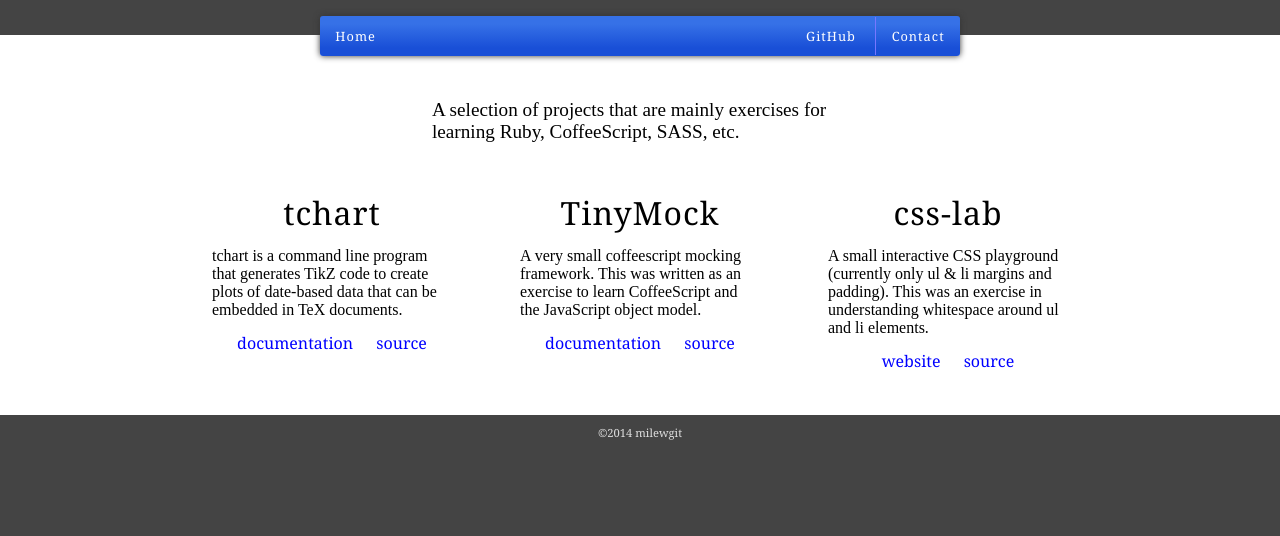
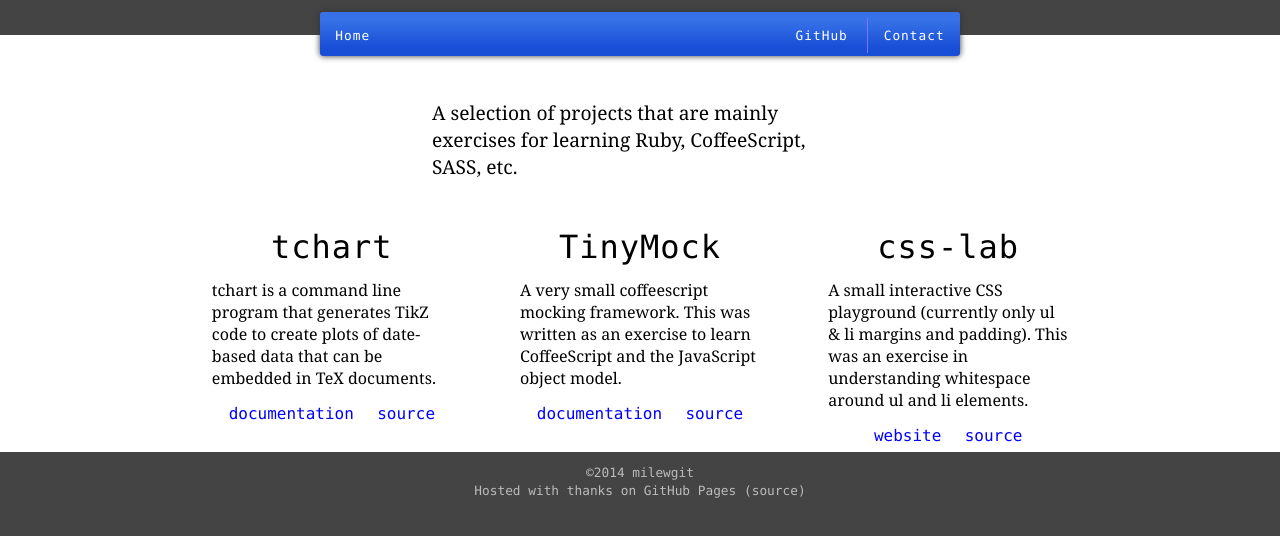
Before and after one commit to milewdev/milewdev.github.io, a website: page index.html in a window 1280 px wide. Drawn offline with Linux system fonts and the light colour scheme.

Commit message:
Add livereload, adjust footer

```diff
--- a/Gruntfile.js
+++ b/Gruntfile.js
@@ -18,6 +18,12 @@ module.exports = function (grunt) {
     },
 
     watch: {
+      options: {
+        livereload: true
+      },
+      html: {
+        files: ['index.html']
+      },
       styles: {
         files: ['scss/style.scss'],
         tasks: ['build']
--- a/index.html
+++ b/index.html
@@ -71,10 +71,14 @@
     </main>
 
     <footer class='page-footer'>
-      <h1 class='page-footer'>
+      <p>
         &copy;2014 milewgit
-      </h1>
+      </p>
+      <p>
+        Hosted with thanks on <a href='https://pages.github.com'>GitHub Pages</a> (<a href='https://github.com/milewgit/milewgit.github.io'>source</a>)
+      </p>
     </footer>
 
+    <script src="//localhost:35729/livereload.js"></script>
   </body>
 </html>
--- a/scss/style.scss
+++ b/scss/style.scss
@@ -21,6 +21,17 @@
   border-radius: 3px;
 }
 
+@mixin link-style($color) {
+  a {
+    color: $color;
+    text-decoration: none;
+
+    &:hover {
+      text-decoration: underline;
+    }
+  }
+}
+
 
 //
 // reset
@@ -36,12 +47,13 @@ body, div, header, footer, section, article, h1, menu, menuitem {
 // general
 //
 
-h1, h2, h3, h4, h5, menuitem {
-  font-family: Georgia;
+h1, h2, h3, h4, h5, menuitem, footer {
+  font-family: 'Lucida Console', sans-serif;
 }
 
 body {
   background-color: #444;
+  font-family: Georgia, serif;
 }
 
 main {
@@ -105,6 +117,8 @@ menu.page-nav {
   }
 
   menuitem {
+    @include link-style(inherit);
+
     color: white;
     font-size: 0.8rem;
     letter-spacing: 1px;            // make the small letters are more visible
@@ -113,15 +127,6 @@ menu.page-nav {
     // height.  Use left and right margins to allow some space between the menu
     // items.
     padding: 0.8em 1.2em;           // t+b l+r
-
-    a {
-      color: inherit;
-      text-decoration: none;
-
-      &:hover {
-        text-decoration: underline;
-      }
-    }
   }
 }
 
@@ -136,13 +141,15 @@ footer.page-footer {
   // to the bottom of the page the copyright notice is not jammed to the bottom
   // of the page.
   padding: 0.6rem 0;
-}
 
-h1.page-footer {
-  color: #ddd;
-  font-size: 0.7rem;
-  font-weight: normal;
-  text-align: center;
+  p {
+    @include link-style(inherit);
+
+    color: #bbb;
+    font-size: 0.8rem;
+    margin: 0.2rem;
+    text-align: center;
+  }
 }
 
 
@@ -193,17 +200,10 @@ article.project {
   }
 
   menuitem {
+    @include link-style(blue);
+
     margin-left: 0.6rem;
     margin-right: 0.6rem;
-
-    a {
-      color: blue;
-      text-decoration: none;
-
-      &:hover {
-        text-decoration: underline;
-      }
-    }
   }
 }
 
```
Also changed, not shown: stylesheets/style.css.
